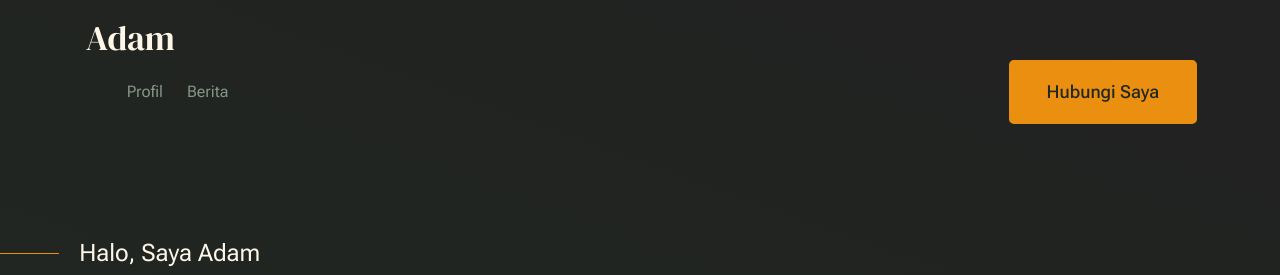
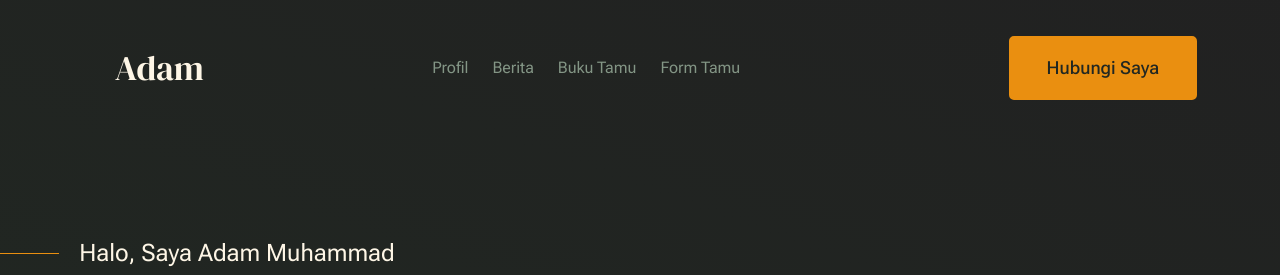
Before and after one commit to adammmmd/mycv, a Django app: page / in a window 1280 px wide. Shown: the top 275 px of the page. Run offline with Django 5.2, Linux system fonts and the light colour scheme; data comes from the database, SQL or seed files in the repository; both versions use the stored data as it was after the commit.

```diff
--- a/mycv_app/templates/components/berita.html
+++ b/mycv_app/templates/components/berita.html
@@ -18,6 +18,7 @@
                         {% for item in Berita %}
                         <div class="grid-list-items__item blog-card">
                             <div class="blog-card__header">
+                                <img src="{{item.cover.url}}" style="max-width: 300px;">
                                 <div class="blog-card__cat-links">
                                     <a href="{{item.link}}">{{item.kategori}}</a>
                                 </div>
--- a/mycv_app/templates/components/form.html
+++ b/mycv_app/templates/components/form.html
@@ -1,5 +1,5 @@
 {% load static %}
-    <section id="intro" class="s-cta p-5">
+    <section id="form" class="s-cta p-5">
         <h4 class="s-intro__content-title">
             kata-kata yang anda berikan sangat berharga untuk apresiasi, membangun inspirasi dan semangat bersama!
         </h4>
--- a/mycv_app/templates/components/navbar.html
+++ b/mycv_app/templates/components/navbar.html
@@ -7,7 +7,6 @@
 
                 <div class="s-header__block">
                     <div class="s-header__logo">
-                        <h3 style="color: var(--color-3); margin: 0;">Adam</h3>
                         <!-- <a class="logo" href="{% url 'landing' %}">
                             <img src="{% static 'images/logo.svg' %}" alt="Homepage">
                         </a> -->
@@ -17,10 +16,13 @@
                 </div> <!-- end s-header__block -->
 
                 <nav class="s-header__nav">
+                    <h3 style="color: var(--color-3); margin: 0;">Adam</h3>
 
                     <ul class="s-header__menu-links">
                         <li><a href="#about">Profil</a></li>
                         <li><a href="#berita">Berita</a></li>
+                        <li><a href="#clients">Buku Tamu</a></li>
+                        <li><a href="#form">Form Tamu</a></li>
                         <!-- <li><a href="blog.html">Journal</a></li>
                         <li><a href="contact.html">Contact</a></li> -->
                     </ul> <!-- s-header__menu-links -->
--- a/mycv_app/templates/components/profile.html
+++ b/mycv_app/templates/components/profile.html
@@ -8,7 +8,7 @@
                     <div class="column lg-12 s-intro__content-inner grid-block">
 
                         <div class="s-intro__content-text">
-                            <div class="s-intro__content-pretitle text-pretitle">Halo, Saya Adam</div>
+                            <div class="s-intro__content-pretitle text-pretitle">Halo, Saya Adam Muhammad</div>
                             <h1 class="s-intro__content-title">
                                 Saya dapat membuat web<br>
                                 untuk bisnis<br>
```
Also changed, not shown: db.sqlite3, readme.md.
